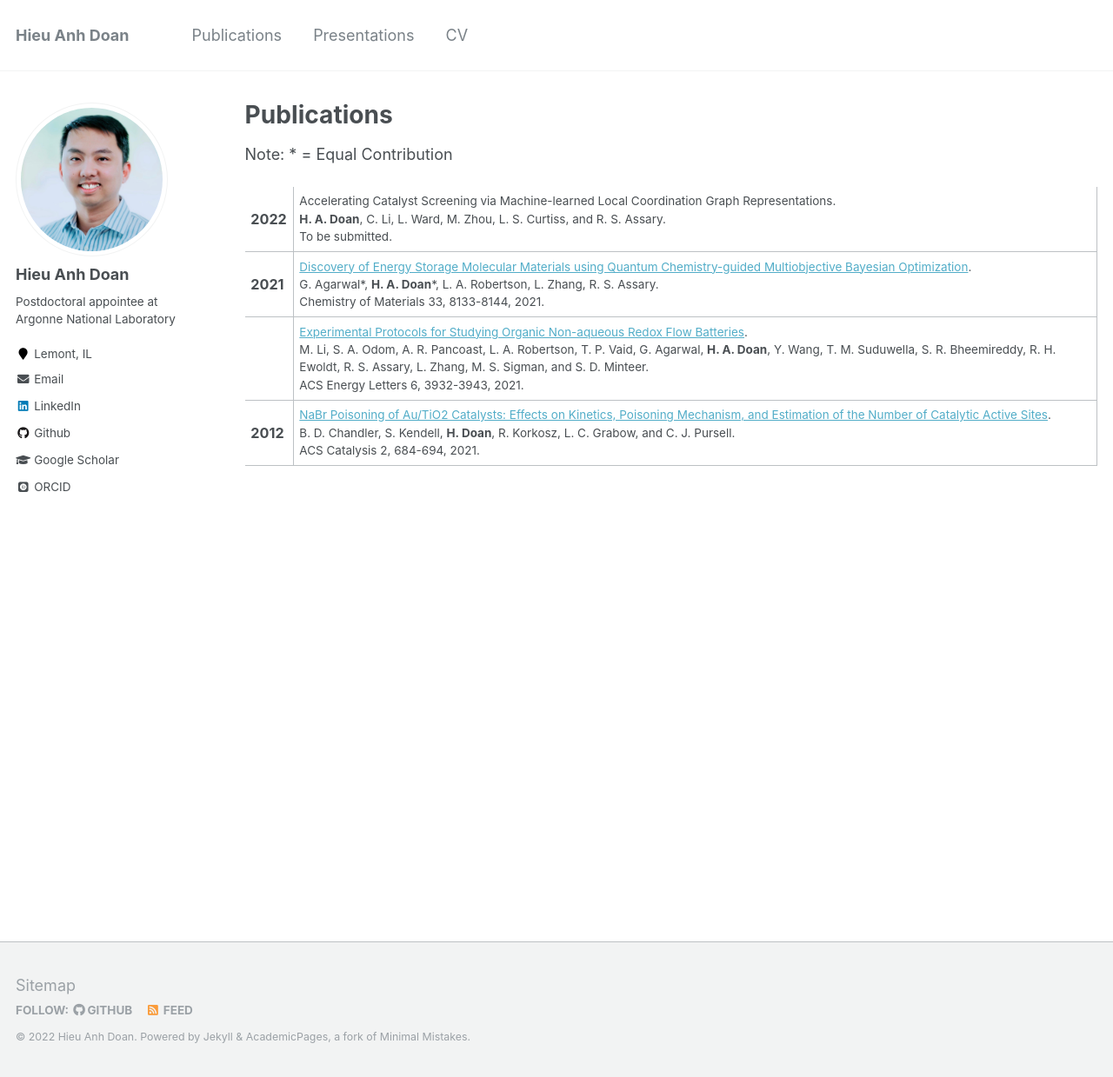
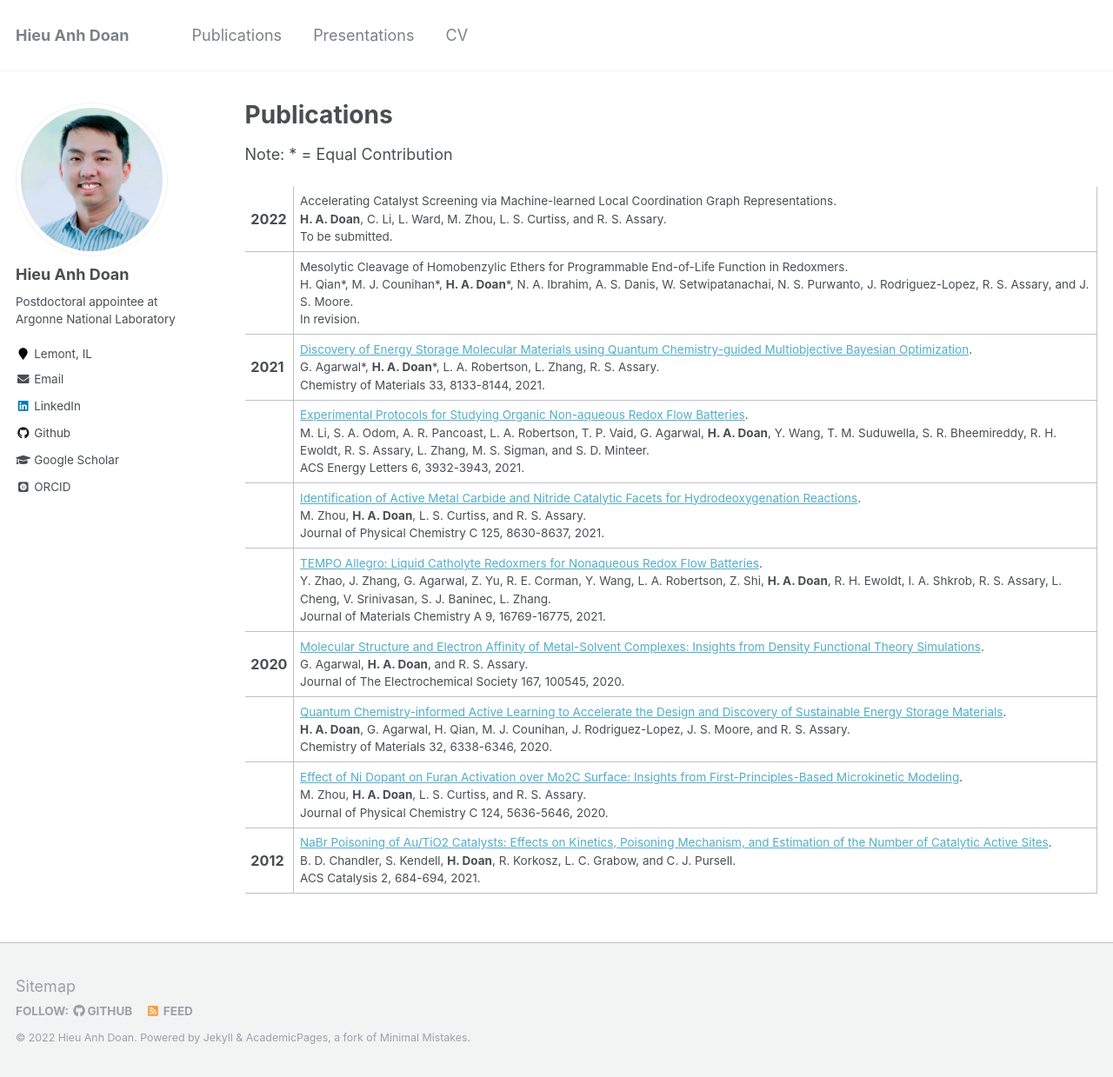
Before and after one commit to hieuadoan/hieuadoan.github.io, a Jekyll site: the page built from _pages/publications.md, in a window 1280 px wide and 1239 px high. Shown: the whole window at 87% size. Built offline with Jekyll 4.4.1, drawn with Linux system fonts in a browser that asks for light colours; some web fonts are replaced.

Commit message:
add pubs in 2021 and 2020

```diff
--- a/_pages/publications.md
+++ b/_pages/publications.md
@@ -31,6 +31,25 @@ Note: * = Equal Contribution
 				<b>H. A. Doan</b>, C. Li, L. Ward, M. Zhou, L. S. Curtiss, and R. S. Assary.
 			</span><br />
 			<span class="venuetype"></span><span class="venue">To be submitted</span>.
+			<br />
+			<span class="links">
+			</span>
+		</td>
+  </tr>
+  <tr>
+		<td>
+			<span class="date">
+
+			</span>
+		</td>
+	  <td class="publication">
+		  <span class="pubtitle">
+				Mesolytic Cleavage of Homobenzylic Ethers for Programmable End-of-Life Function in Redoxmers.
+			</span><br />
+			<span class="authors">
+				H. Qian*, M. J. Counihan*, <b>H. A. Doan</b>*, N. A. Ibrahim, A. S. Danis, W. Setwipatanachai, N. S. Purwanto, J. Rodriguez-Lopez, R. S. Assary, and J. S. Moore.
+			</span><br />
+			<span class="venuetype"></span><span class="venue">In revision</span>.
 			<br />
 			<span class="links">
 			</span>
@@ -82,6 +101,109 @@ Note: * = Equal Contribution
 			</span>
 		</td>
   </tr>
+  <tr>
+		<td>
+			<span class="date">
+
+			</span>
+    </td>
+		<td class="publication">
+			<span class="pubtitle">
+				<a href="https://pubs.acs.org/doi/abs/10.1021/acs.jpcc.1c02387">Identification of Active Metal Carbide and Nitride Catalytic Facets for Hydrodeoxygenation Reactions</a>.
+			</span><br />
+			<span class="authors">
+				M. Zhou, <b>H. A. Doan</b>, L. S. Curtiss, and R. S. Assary.
+			</span><br />
+			<span class="venuetype"></span><span class="venue">Journal of Physical Chemistry C 125, 8630-8637, 2021</span>.
+			<br />
+			<span class="links">
+			</span>
+		</td>
+  </tr>
+  <tr>
+		<td>
+			<span class="date">
+
+			</span>
+    </td>
+		<td class="publication">
+			<span class="pubtitle">
+				<a href="https://pubs.rsc.org/en/content/articlelanding/2021/ta/d1ta04297a/unauth">TEMPO Allegro: Liquid Catholyte Redoxmers for Nonaqueous Redox Flow Batteries</a>.
+			</span><br />
+			<span class="authors">
+				Y. Zhao, J. Zhang, G. Agarwal, Z. Yu, R. E. Corman, Y. Wang, L. A. Robertson, Z. Shi, <b>H. A. Doan</b>, R. H. Ewoldt, I. A. Shkrob, R. S. Assary, L. Cheng, V. Srinivasan, S. J. Baninec, L. Zhang.
+			</span><br />
+			<span class="venuetype"></span><span class="venue">Journal of Materials Chemistry A 9, 16769-16775, 2021</span>.
+			<br />
+			<span class="links">
+			</span>
+		</td>
+  </tr>
+  <tr>
+		<td>
+			<span class="date">
+
+				<big><strong>2020</strong></big><br />
+
+
+
+
+
+
+
+			</span>
+		</td>
+		<td class="publication">
+			<span class="pubtitle">
+				<a href="https://iopscience.iop.org/article/10.1149/1945-7111/ab9c7b/meta">Molecular Structure and Electron Affinity of Metal-Solvent Complexes: Insights from Density Functional Theory Simulations</a>.
+			</span><br />
+			<span class="authors">
+				G. Agarwal, <b>H. A. Doan</b>, and R. S. Assary.
+			</span><br />
+			<span class="venuetype"></span><span class="venue">Journal of The Electrochemical Society 167, 100545, 2020</span>.
+			<br />
+			<span class="links">
+			</span>
+	  </td>
+  </tr>
+  <tr>
+		<td>
+			<span class="date">
+
+			</span>
+		</td>
+		<td class="publication">
+			<span class="pubtitle">
+				<a href="https://pubs.acs.org/doi/abs/10.1021/acs.chemmater.0c00768">Quantum Chemistry-informed Active Learning to Accelerate the Design and Discovery of Sustainable Energy Storage Materials</a>.
+			</span><br />
+			<span class="authors">
+				<b>H. A. Doan</b>, G. Agarwal, H. Qian, M. J. Counihan, J. Rodriguez-Lopez, J. S. Moore, and R. S. Assary.
+			</span><br />
+			<span class="venuetype"></span><span class="venue">Chemistry of Materials 32, 6338-6346, 2020</span>.
+			<br />
+			<span class="links">
+			</span>
+	  </td>
+  </tr>
+  <tr>
+		<td>
+			<span class="date">
+
+			</span>
+		</td>
+		<td class="publication">
+			<span class="pubtitle">
+				<a href="https://pubs.acs.org/doi/abs/10.1021/acs.jpcc.9b10126">Effect of Ni Dopant on Furan Activation over Mo2C Surface: Insights from First-Principles-Based Microkinetic Modeling</a>.
+			</span><br />
+			<span class="authors">
+				M. Zhou, <b>H. A. Doan</b>, L. S. Curtiss, and R. S. Assary.
+			</span><br />
+			<span class="venuetype"></span><span class="venue">Journal of Physical Chemistry C 124, 5636-5646, 2020</span>.
+			<br />
+			<span class="links">
+			</span>
+	  </td>
+  </tr>
 	<tr>
 		<td>
 			<span class="date">
```
